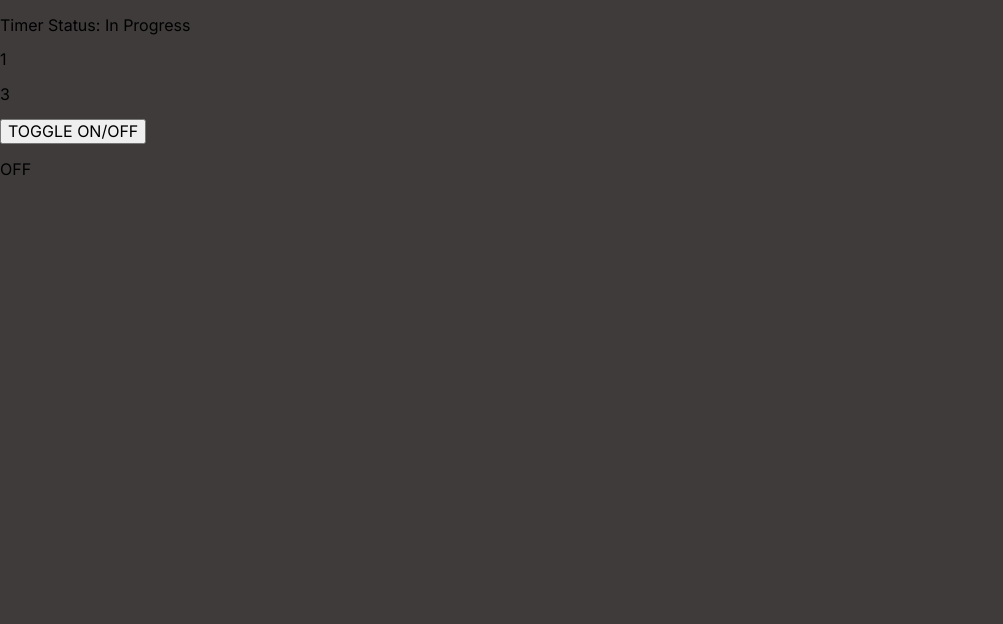
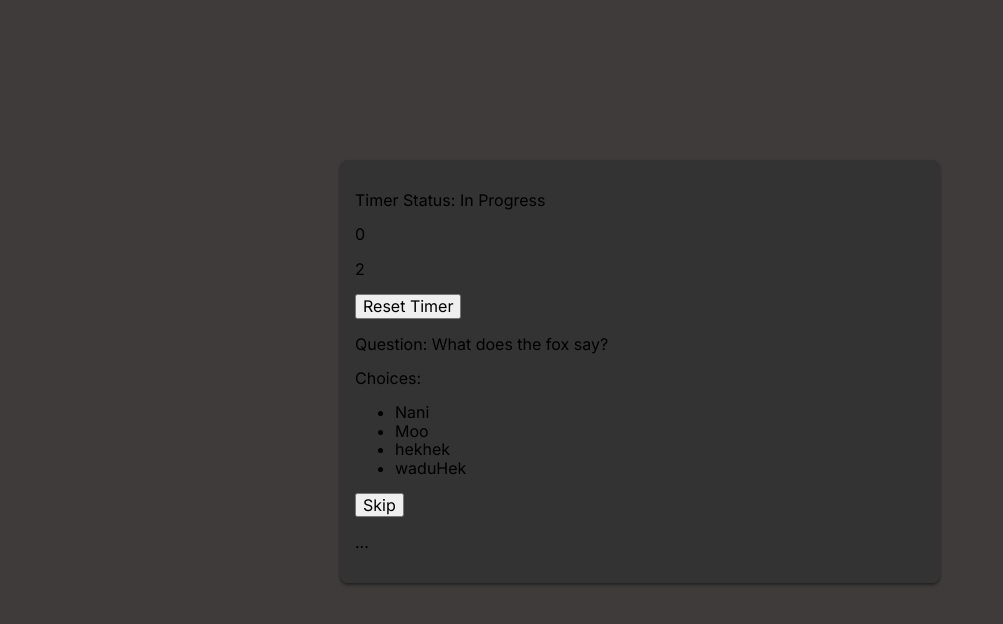
Before and after one commit to renzpulvira/quiz-mern, a React (Create React App) app: page /quiz in a window 1280 px wide. Shown: the top 624 px of the page, without its empty margins (0-1003 px from the left). Built offline with nearby package versions, Linux system fonts and the light colour scheme.

Commit message:
Tested and Created Timer and Questions/Choices Components

```diff
--- a/package.json
+++ b/package.json
@@ -12,6 +12,7 @@
     "express": "^4.17.1",
     "mongoose": "^5.11.13",
     "node-sass": "^4.14.1",
+    "nodemon": "^2.0.7",
     "react": "^17.0.1",
     "react-dom": "^17.0.1",
     "react-hook-form": "^6.14.2",
--- /dev/null
+++ b/src/components/QuizChoices.jsx
@@ -0,0 +1,41 @@
+import React, { useState } from "react";
+
+export default function QuizChoices({ quizSetCurrent } = this.props) {
+  const [questions, setQuestions] = useState([
+    {
+      set: 1,
+      question: "What does the fox say?",
+      choices: ["Nani", "Moo", "hekhek", "waduHek"],
+      correctAnswerCode: "ba5125",
+    },
+    {
+      set: 2,
+      question: "What does the cow say?",
+      choices: ["ihihi", "nanidesu", "ikimariyo", "tatakae"],
+      correctAnswerCode: "85jk9i",
+    },
+    {
+      set: 3,
+      question: "What does the eren say?",
+      choices: ["tatakae", "nanidesu", "hohoho", "yamete"],
+      correctAnswerCode: "j5189a",
+    },
+  ]);
+  return (
+    <div>
+      {quizSetCurrent < questions.length ? (
+        <p>
+          <p>Question: {questions[quizSetCurrent].question}</p>
+          <p>Choices:</p>
+          <ul>
+            {questions[quizSetCurrent].choices.map((choice) => (
+              <li>{choice}</li>
+            ))}
+          </ul>
+        </p>
+      ) : (
+        <p>Finished!</p>
+      )}
+    </div>
+  );
+}
--- a/src/components/QuizTimer.jsx
+++ b/src/components/QuizTimer.jsx
@@ -0,0 +1,66 @@
+import React, { useState, useEffect } from "react";
+
+export default function QuizTimer({ isStarted, isReset } = this.props) {
+  const [isFinished, setIsFinished] = useState(false);
+  const [minutes, setMinutes] = useState(1);
+  const [seconds, setSeconds] = useState(3);
+
+  const callSetFinished = () => {
+    setIsFinished(true);
+  };
+
+  const callSetMinutesSeconds = (min, sec) => {
+    setMinutes(min);
+    setSeconds(sec);
+  };
+
+  const callSetSeconds = (sec) => {
+    setSeconds(sec);
+  };
+
+  let myTimer = null;
+
+  useEffect(() => {
+    setIsFinished(false);
+    callSetMinutesSeconds(1, 3);
+  }, [isReset]);
+
+  useEffect(() => {
+    if (isStarted) {
+      myTimer = setInterval(() => {
+        if (seconds > 0) {
+          callSetSeconds(seconds - 1);
+        }
+        if (seconds === 0) {
+          if (minutes === 0) {
+            callSetFinished();
+            clearInterval(myTimer);
+          } else {
+            // setMinutes(minutes - 1);
+            // setSeconds(3);
+            callSetMinutesSeconds(minutes - 1, 3);
+          }
+        }
+      }, 1000);
+
+      return () => {
+        clearInterval(myTimer);
+      };
+    }
+    if (!isStarted) {
+      clearInterval(myTimer);
+      myTimer = null;
+    }
+  });
+
+  return (
+    <div>
+      <p>Timer Status: {isFinished ? "Ended" : "In Progress"}</p>
+      <p>{minutes}</p>
+      <p>{seconds}</p>
+
+      {/* <button onClick={() => setIsStarted(!isStarted)}>TOGGLE ON/OFF</button>
+      <p>{isStarted ? "ON" : "OFF"}</p> */}
+    </div>
+  );
+}
--- /dev/null
+++ b/src/css/components/_quiztimer.scss
@@ -0,0 +1,11 @@
+.timer-container {
+  width: 100%;
+  max-width: 600px;
+  margin: 0 auto;
+  padding: 15;
+  padding: 15px;
+  border-radius: 8px;
+  box-shadow: 0px 2px 3px #222;
+  background: #333;
+  margin-top: 10em;
+}
--- a/src/css/main.scss
+++ b/src/css/main.scss
@@ -10,3 +10,4 @@
 // Components
 @import "./components/filters";
 @import "./components/posts";
+@import "./components/quiztimer";
--- a/src/views/Home.jsx
+++ b/src/views/Home.jsx
@@ -8,6 +8,7 @@ function Home() {
     <div className="Home">
       <MainHeader />
       <div className="postsContainer" style={{ marginTop: 75 + "px" }}>
+        aowiefjaowiejfoi
         <PostFilter />
         <Posts />
       </div>
--- a/src/views/Quiz.jsx
+++ b/src/views/Quiz.jsx
@@ -1,63 +1,52 @@
-import { findByDisplayValue } from "@testing-library/react";
 import React, { useState, useEffect } from "react";
+import QuizTimer from "../components/QuizTimer";
+import QuizChoices from "../components/QuizChoices";
 
 export default function Quiz() {
-  const [isFinished, setIsFinished] = useState(false);
-  const [minutes, setMinutes] = useState(1);
-  const [seconds, setSeconds] = useState(3);
   const [isStarted, setIsStarted] = useState(false);
+  const [theText, setTheText] = useState("");
+  const [isResetTimer, setIsResetTimer] = useState(false);
+  const [quizSet, setQuizSet] = useState(0);
 
-  const callSetFinished = () => {
-    setIsFinished(true);
-  };
-
-  const callSetMinutesSeconds = (min, sec) => {
-    setMinutes(min);
-    setSeconds(sec);
-  };
-
-  const callSetSeconds = (sec) => {
-    setSeconds(sec);
-  };
-
-  let myTimer = null;
+  function methodSetIsStarted() {
+    setIsStarted(!isStarted);
+  }
 
   useEffect(() => {
-    if (isStarted) {
-      myTimer = setInterval(() => {
-        if (seconds > 0) {
-          callSetSeconds(seconds - 1);
-        }
-        if (seconds === 0) {
-          if (minutes === 0) {
-            callSetFinished();
-            clearInterval(myTimer);
-          } else {
-            // setMinutes(minutes - 1);
-            // setSeconds(3);
-            callSetMinutesSeconds(minutes - 1, 3);
-          }
-        }
-      }, 1000);
-
-      return () => {
-        clearInterval(myTimer);
-      };
-    }
-    if (!isStarted) {
-      clearInterval(myTimer);
-      myTimer = null;
-    }
-  });
+    methodSetIsStarted();
+  }, []);
 
   return (
     <div>
-      <p>Timer Status: {isFinished ? "Ended" : "In Progress"}</p>
-      <p>{minutes}</p>
-      <p>{seconds}</p>
-
-      <button onClick={() => setIsStarted(!isStarted)}>TOGGLE ON/OFF</button>
-      <p>{isStarted ? "ON" : "OFF"}</p>
+      <div className="timer-container">
+        <QuizTimer isStarted={isStarted} isReset={isResetTimer} />
+        {/* <button onClick={() => setIsStarted(!isStarted)}>TOGGLE ON/OFF</button> */}
+        <button onClick={() => setIsResetTimer(!isResetTimer)}>
+          Reset Timer
+        </button>
+        <QuizChoices quizSetCurrent={quizSet} />
+        <button onClick={() => setQuizSet(quizSet + 1)}>Skip</button>
+        {quizSet > 2 ? (
+          <button onClick={() => setQuizSet(0)}>Reset</button>
+        ) : (
+          <p>...</p>
+        )}
+        {/* <p>Question: </p>
+        <ul>
+          <li>
+            <button>Choice 1</button>
+          </li>
+          <li>
+            <button>Choice 2</button>
+          </li>
+          <li>
+            <button>Choice 3</button>
+          </li>
+          <li>
+            <button>Choice 4</button>
+          </li>
+        </ul> */}
+      </div>
     </div>
   );
 }
```
Also changed, not shown: 2 other files (tests, documents, lock files or other folders).
